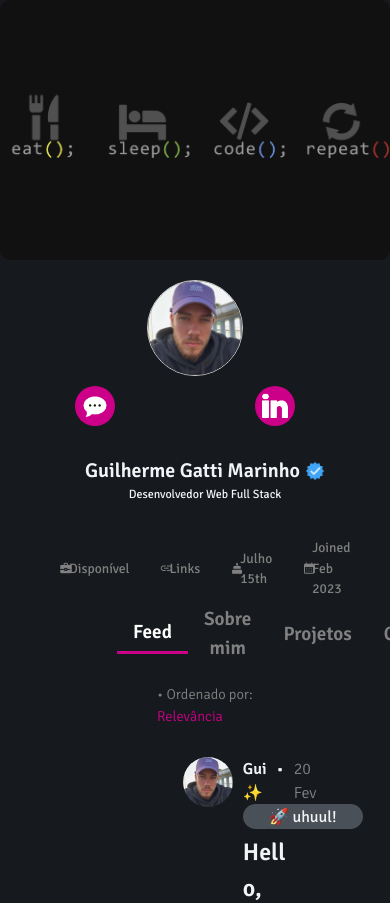
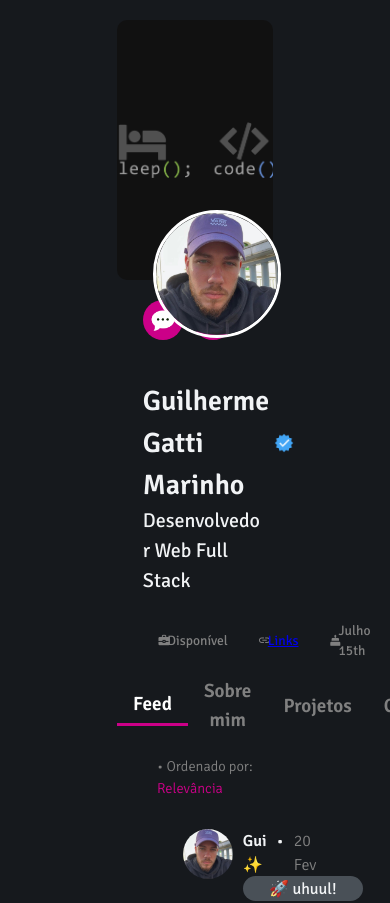
Before and after one commit to guido-marinho/guido-marinho.github.io, a React (Vite) app: page / in a window 390 px wide. Shown: the top 903 px of the page. Built offline with nearby package versions, Linux system fonts and the light colour scheme.

Commit message:
🎨 feat: Corrige nomes e reseta responsividade para melhorar

```diff
--- a/src/CSS/Header.css
+++ b/src/CSS/Header.css
@@ -110,225 +110,11 @@
   justify-content: space-around;
   padding: 5px;
   margin: 5px;
-
 }
 
-
 .material-symbols-outlined {
-  font-variation-settings:
-  'FILL' 100,
-  'wght' 300,
-  'GRAD' 100,
-  'opsz' 30;
+  font-variation-settings: 'FILL' 100, 'wght' 300, 'GRAD' 100, 'opsz' 30;
   height: 10px;
   width: 10px;
 }
 /* div profile level 3 - end */
-
-
-/* responsividade  */
-/* até 640 px */
-@media (max-width: 640px) {
-  .cover-page {
-    width: 100%;
-    margin: 0 auto;
-  }
-
-  .profile-container {
-    width: 100%;
-  }
-
-  .profile-level-1 {
-    flex-direction: column;
-    align-items: center;
-  }
-
-
-  .profile-image {
-    position: relative;
-    top: 0;
-    left: 0;
-    margin-bottom: 10px;
-    width: 6rem;
-    height: 6em;
-    border-radius: 50%;
-    border: 1px solid #ccc;
-  }
-
-  .message-btn {
-    border-radius: 50%;
-    width: 40px;
-    height: 40px;
-  }
-
-  .follow-btn {
-  border-radius: 20px;
-  width: 40px;
-  height: 40px;
-  }
-
-  .profile-buttons {
-    justify-content: space-around;
-  }
-
-  .profile-level-2 {
-    text-align: center;
-    margin-bottom: 50px;
-    margin-top: -10px;
-    display: flex;
-    flex-direction: column;
-    align-items: center;
-  }
-
-  .profile-name {
-    font-size: 1.25rem;
-  }
-
-  .profile-about {
-    font-size: 0.75rem;
-  }
-
-  .profile-level-3 {
-    flex-direction: row;
-    align-items: center;
-  }
-}
-
-/* de 641 px até 1007 px */
-@media (min-width: 641px) and (max-width: 1007px) {
-  .cover-page {
-    width: 80%;
-    margin: 5px auto;
-  }
-
-  .profile-container {
-    width: 80%;
-    margin: 0 auto;
-  }
-
-  .profile-level-1 {
-    flex-direction: column;
-    align-items: center;
-  }
-
-  .profile-image {
-    position: relative;
-    top: 0;
-    left: 0;
-    margin-bottom: 10px;
-    width: 7.5rem;
-    height: 7.5rem;
-  }
-
-  .profile-buttons {
-    justify-content: space-around;
-  }
-
-  .profile-level-2 {
-    text-align: center;
-    margin-bottom: 50px;
-    display: flex;
-    flex-direction: column;
-    align-items: center;
-  }
-
-  .profile-level-3 {
-    flex-direction: row;
-    align-items: center;
-  }
-}
-
-/* de 1008 px até 1280 px */
-@media (min-width: 1008px) and (max-width: 1280px) {
-  .cover-page {
-    width: 80%;
-    margin: 10px auto;
-  }
-
-  .profile-container {
-    width: 80%;
-    margin: 0 auto;
-  }
-
-  .profile-level-1 {
-    flex-direction: column;
-    align-items: center;
-  }
-
-  .profile-image {
-    position: relative;
-    top: 0;
-    left: 0;
-    margin-bottom: 10px;
-    width: 8.5rem;
-    height: 8.5rem;
-  }
-
-  .profile-buttons {
-    justify-content: space-around;
-  }
-
-  .profile-level-2 {
-    text-align: center;
-    margin-bottom: 50px;
-    display: flex;
-    flex-direction: column;
-    align-items: center;
-  }
-
-  .profile-level-3 {
-    flex-direction: row;
-    align-items: center;
-  }
-}
-
-/* de 1281 px até 1700 px ajusta imagem */
-@media (min-width: 1281px) and (max-width: 1733px) {
-  .profile-image {
-    width: 5rem;
-    height: 5rem;
-    top: -50px;
-  }
-
-  .message-btn {
-    width: 30px;
-    height: 30px;
-  }
-
-  .follow-btn {
-    width: 30px;
-    height: 30px;
-  }
-
-  .follow-img {
-    width: 20px;
-    height: 20px;
-  }
-
-  .verifed-icon {
-    width: 15px;
-    height: 15px;
-  }
-
-    .profile-name {
-      font-size: 1.25rem;
-    }
-
-  .profile-about {
-    font-size: 1rem;
-  }
-
-}
-
-.links {
-  text-decoration: none;
-  color: inherit;
-}
-
-.links:hover {
-  text-decoration: underline;
-}
-
-.links:visited {
-  color: grey;
-}
--- a/src/CSS/Links.css
+++ b/src/CSS/Links.css
@@ -10,34 +10,3 @@
   margin-bottom: 200px;
   margin-top: 30px;
 }
-
-/* reponsividade */
-@media  (max-width: 640px) {
-  .nav-links {
-    display: flex;
-    transition: all 0.5s ease;
-    margin: 0 auto;
-    justify-content: center;
-    gap: 10px;
-    margin-left: 30px;
-  }
-
-  .nav-links img {
-    width: 40px;
-    height: 40px;
-  }
-}
-
-@media (min-width: 641px) and (max-width: 1007px) {
-  .nav-links {
-    transition: all 0.5s ease;
-    margin: 0 auto;
-    gap: 10px;
-    margin-left: 40px;
-  }
-
-  .nav-links img {
-    width: 45px;
-    height: 45px;
-  }
-}
--- a/src/CSS/Projects.css
+++ b/src/CSS/Projects.css
@@ -5,7 +5,7 @@
   gap: 30px;
   list-style: none;
   width: 100%;
-  margin-top: 30px
+  margin-top: 30px;
 }
 
 .card-projects {
@@ -15,7 +15,6 @@
   width: 80%;
   padding: 20px;
   border-radius: 5px;
-
 }
 
 .card-projects:hover {
--- a/src/pages/FormContact.jsx
+++ b/src/pages/Contact.jsx
@@ -1,7 +1,7 @@
 import emailjs from '@emailjs/browser';
 import React, { useState } from 'react';
 import Swal from 'sweetalert2';
-import '../CSS/FormContact.css';
+import '../CSS/Contact.css';
 
 import linkedin from '../public/linkedin.png';
 import whatsapp from '../public/whatsapp.png';
--- a/src/pages/Home.jsx
+++ b/src/pages/Home.jsx
@@ -1,12 +1,12 @@
 import React from 'react';
 import { Link, useLocation } from 'react-router-dom';
 
-import '../CSS/MainLayout.css';
+import '../CSS/Home.css';
 
 import Header from '../components/Header.jsx';
 import About from './About.jsx';
+import Contact from './Contact.jsx';
 import Feed from './Feed.jsx';
-import FormContact from './FormContact.jsx';
 import Links from './Links.jsx';
 import Projects from './Projects.jsx';
 
@@ -53,7 +53,7 @@ export default function Main() {
         {path === '/links' && <Links />}
         {path === '/projects' && <Projects />}
         {path === '/about' && <About />}
-        {path === '/contact' && <FormContact />}
+        {path === '/contact' && <Contact />}
       </main>
 
       <footer className='footer-container'>
```
Also changed, not shown: src/CSS/Contact.css (renamed from src/CSS/FormContact.css, +5 -9 lines), src/CSS/Home.css (renamed from src/CSS/MainLayout.css).
